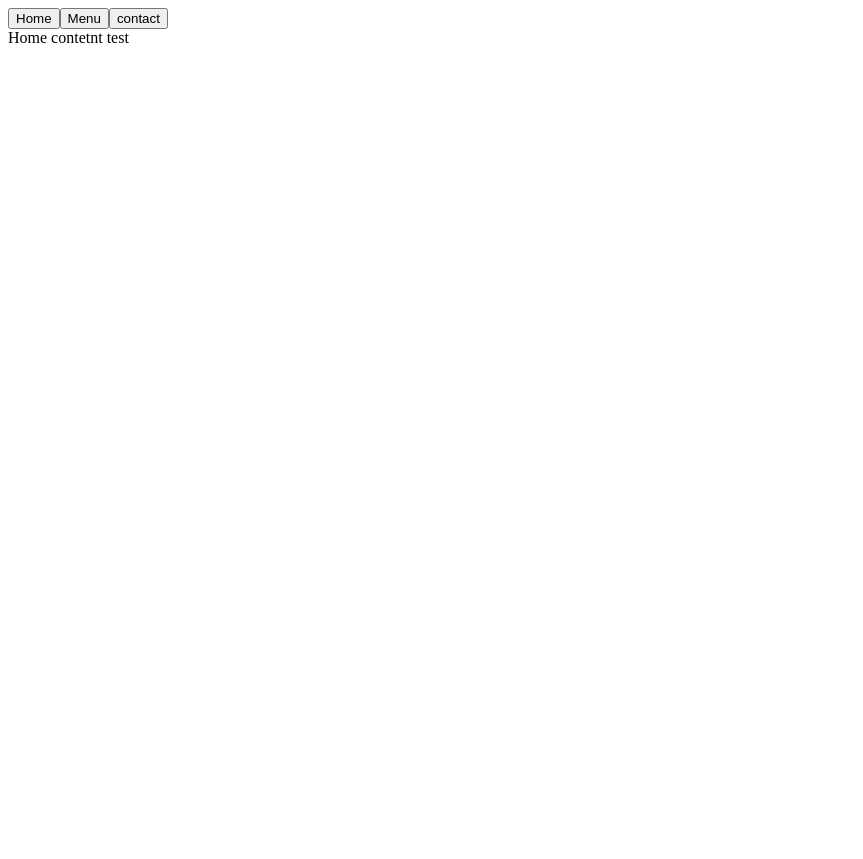
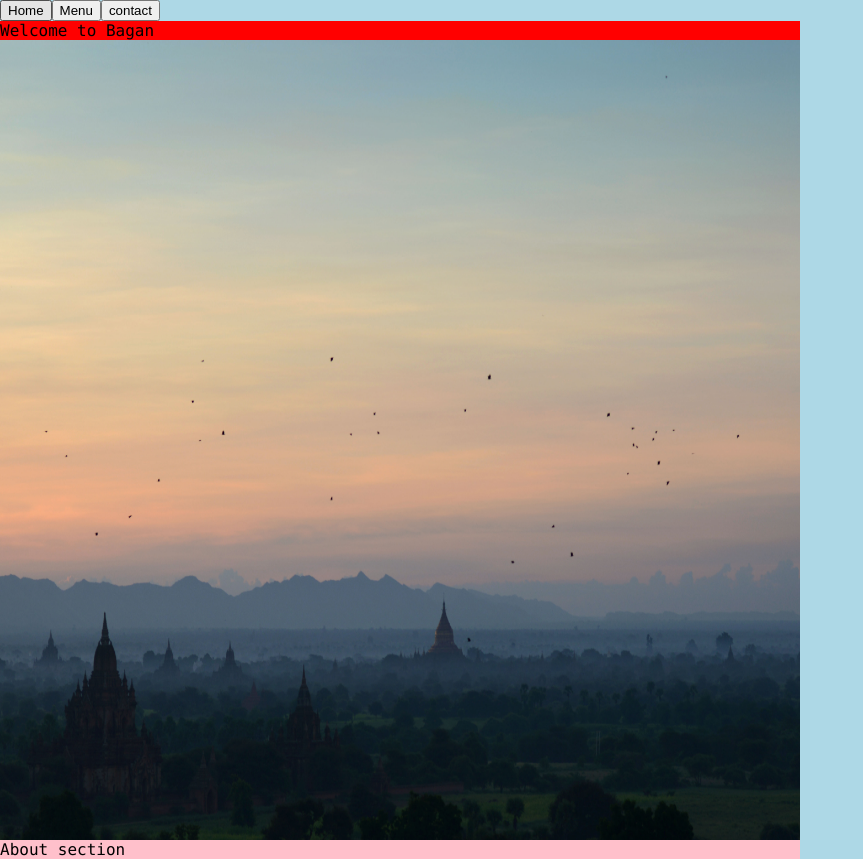
Before and after one commit to MayKhine/restaurant-page, a website built with webpack: page dist/index.html in a window 1280 px wide. Both pictures are taken after a click on the button "Home". Shown: the whole page, without its empty margins (0-863 px from the left). Before the commit the page ends 800 px from the top, so only its background shows below. Built offline with nearby package versions, Linux system fonts and the light colour scheme.

Commit message:
saving the previous work on assets & webpack, css import

```diff
--- a/package.json
+++ b/package.json
@@ -12,6 +12,10 @@
   "license": "ISC",
   "devDependencies": {
     "webpack": "^5.88.1",
-    "webpack-cli": "^5.1.4"
+    "webpack-cli": "^5.1.4",
+    "css-loader": "^6.8.1",
+    "style-loader": "^3.3.3"
+  },
+  "dependencies": {
   }
 }
--- a/src/homeContent.js
+++ b/src/homeContent.js
@@ -1,3 +1,6 @@
+import bagan from "./assets/bagan.png";
+import css from "./styles.css";
+
 const homeContent = () => {
   const createDiv = (className) => {
     let div = document.createElement("div");
@@ -7,9 +10,27 @@ const homeContent = () => {
     return div;
   };
 
-  const testDiv = createDiv("homeContentTest");
-  testDiv.innerHTML = "Home contetnt test";
-  return testDiv;
+  const home = createDiv("home");
+  const header = createDiv("header");
+  header.style.backgroundColor = "red";
+  header.innerHTML = "Welcome to Bagan";
+
+  const about = createDiv("about");
+  about.style.backgroundColor = "pink";
+  about.innerHTML = "About section";
+
+  const bgImg = document.createElement("img");
+  bgImg.src = bagan;
+  bgImg.className = "bgImg";
+
+  const bgImgDiv = createDiv("bgImg");
+  bgImgDiv.appendChild(bgImg);
+
+  home.appendChild(header);
+  home.appendChild(bgImgDiv);
+  home.appendChild(about);
+
+  return home;
 };
 
 export default homeContent;
--- a/src/index.js
+++ b/src/index.js
@@ -1,7 +1,15 @@
 import homeContent from "./homeContent";
 import menuContent from "./menuContent";
 import contactContent from "./contactContent";
+import css from "./styles.css";
+import bagan from "./assets/bagan.png";
+
 const main = () => {
+  //   var link = document.createElement("link");
+  //   link.rel = "stylesheet";
+  //   link.type = "test/css";
+  //   link.href = "styles.css";
+
   const createDiv = (className) => {
     let div = document.createElement("div");
     if (className) {
@@ -63,6 +71,15 @@ const main = () => {
   menu.addEventListener("click", updateContent);
   home.addEventListener("click", updateContent);
   console.log("content", content);
+  //   console.log(bagan);
+
+  const bgImg = document.createElement("img");
+  bgImg.src = bagan;
+  bgImg.className = "bgImg";
+
+  const bgImgDiv = createDiv("bgImgDiv");
+  bgImgDiv.appendChild(bgImg);
+  //   content.appendChild(bgImgDiv);
 };
 
 window.addEventListener("load", main);
--- /dev/null
+++ b/src/styles.css
@@ -0,0 +1,23 @@
+body {
+    background-color: lightblue;
+    font-family: 'Monaco';
+    min-height: 100vh;
+    max-width: 400px;
+    margin: 0;
+}
+
+.content {
+    width: 100dvh;
+    height: 100vh;
+}
+
+img {
+    width: 1000;
+    height: 400
+}
+
+.bgImg {
+    margin: 10;
+    max-width: 100%;
+    height: 100vh;
+}
--- a/webpack.config.js
+++ b/webpack.config.js
@@ -5,6 +5,15 @@ module.exports = {
   output: {
     filename: "main.js",
     path: path.resolve(__dirname, "dist"),
+    publicPath: "",
+    assetModuleFilename: (pathData) => {
+      const filepath = path
+        .dirname(pathData.filename)
+        .split("/")
+        .slice(1)
+        .join("/");
+      return `${filepath}/[name].[hash][ext][query]`;
+    },
   },
   module: {
     rules: [
@@ -12,6 +21,10 @@ module.exports = {
         test: /\.css$/i,
         use: ["style-loader", "css-loader"],
       },
+      {
+        test: /\.png/,
+        type: "asset/resource",
+      },
     ],
   },
 };
```
Also changed, not shown: dist/assets/bagan.80659cfe2cb9e0db0208.png (added), dist/index.html, dist/main.js, pnpm-lock.yaml, src/assets/bagan.png (added).
